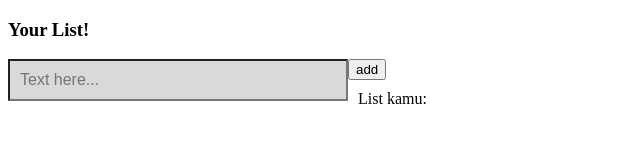
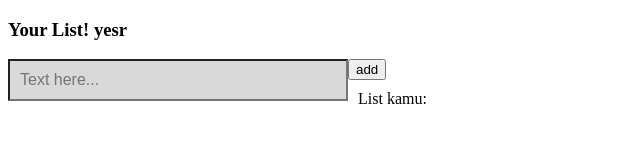
Before and after one commit to destryatma/jawaScrip, a plain HTML site: page index.html in a window 1280 px wide. Shown: the full height of the page, 0-640 px from the left. Drawn offline with Linux system fonts and the light colour scheme.

Commit message:
update jumat

```diff
--- a/index.html
+++ b/index.html
@@ -8,7 +8,7 @@
 </head>
 <body>
 
-    <h3>Your List!</h3>
+    <h3>Your List! yesr</h3>
     <div class="container">
         <input class="todo" spellcheck="false" maxlength="100" placeholder="Text here...">
         <button onclick="Daftar()" class="addBtn">add</button>
```
